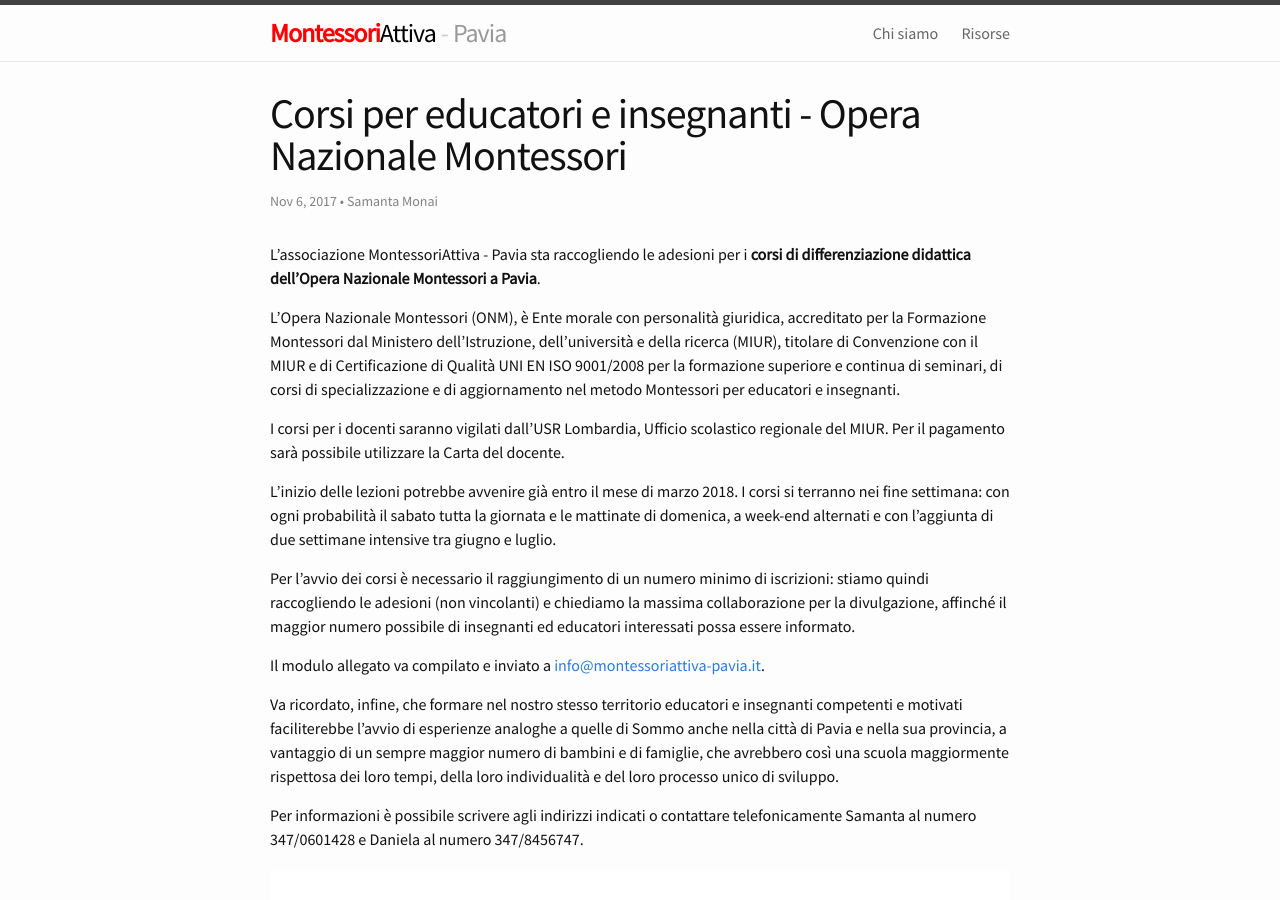
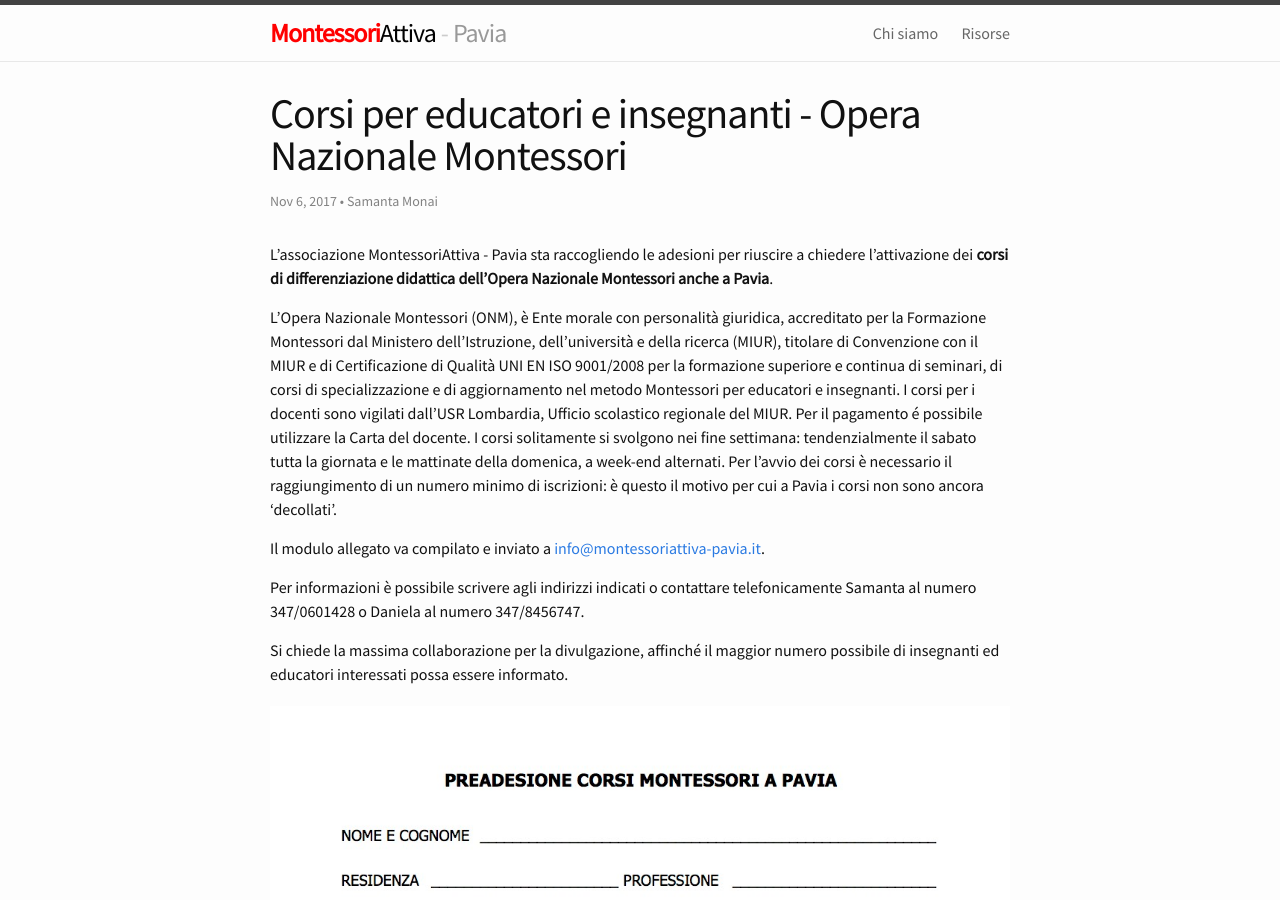
Before and after one commit to montessori-attiva-pavia/montessori-attiva-pavia.github.io, a Jekyll site: the page built from _posts/2017-11-06-corsi-educatori-e-insegnanti.markdown, in a window 1280 px wide and 900 px high. Built offline with Jekyll 4.4.1, drawn with Linux system fonts in a browser that asks for light colours; comment, search, counter and statistics services are not loaded.

Commit message:
corretto testo corsi

```diff
--- a/_posts/2017-11-06-corsi-educatori-e-insegnanti.markdown
+++ b/_posts/2017-11-06-corsi-educatori-e-insegnanti.markdown
@@ -7,21 +7,18 @@
 pinned: true
 ---
 
-L'associazione MontessoriAttiva - Pavia sta raccogliendo le adesioni per i **corsi di differenziazione didattica dell'Opera Nazionale Montessori a Pavia**.
 
-L’Opera Nazionale Montessori (ONM), è Ente morale con personalità giuridica, accreditato per la Formazione Montessori dal Ministero dell’Istruzione, dell’università e della ricerca (MIUR), titolare di Convenzione con il MIUR e di Certificazione di Qualità UNI EN ISO 9001/2008 per la formazione superiore e continua di seminari, di corsi di specializzazione e di aggiornamento nel metodo Montessori per educatori e insegnanti.
+L’associazione MontessoriAttiva - Pavia sta raccogliendo le adesioni per riuscire a chiedere l'attivazione dei **corsi di differenziazione didattica dell’Opera Nazionale Montessori anche a Pavia**.
 
-I corsi per i docenti saranno vigilati dall'USR Lombardia, Ufficio scolastico regionale del MIUR. Per il pagamento sarà possibile utilizzare la Carta del docente.
-
-L'inizio delle lezioni potrebbe avvenire già entro il mese di marzo 2018. I corsi si terranno nei fine settimana: con ogni probabilità il sabato tutta la giornata e le mattinate di domenica, a week-end alternati e con l’aggiunta di due settimane intensive tra giugno e luglio.
-
-Per l'avvio dei corsi è necessario il raggiungimento di un numero minimo di iscrizioni: stiamo quindi raccogliendo le adesioni (non vincolanti) e chiediamo la massima collaborazione per la divulgazione, affinché il maggior numero possibile di insegnanti ed educatori interessati possa essere informato.
+L’Opera Nazionale Montessori (ONM), è Ente morale con personalità giuridica, accreditato per la Formazione Montessori dal Ministero dell’Istruzione, dell’università e della ricerca (MIUR), titolare di Convenzione con il MIUR e di Certificazione di Qualità UNI EN ISO 9001/2008 per la formazione superiore e continua di seminari, di corsi di specializzazione e di aggiornamento nel metodo Montessori per educatori e insegnanti. I corsi per i docenti sono vigilati dall’USR Lombardia, Ufficio scolastico regionale del MIUR. Per il pagamento é possibile utilizzare la Carta del docente.  I corsi solitamente si svolgono nei fine settimana: tendenzialmente il sabato tutta la giornata e le mattinate della domenica, a week-end alternati.
+Per l’avvio dei corsi è necessario il raggiungimento di un numero minimo di iscrizioni: è questo il motivo per cui a Pavia i corsi non sono ancora 'decollati'.
 
 Il modulo allegato va compilato e inviato a [info@montessoriattiva-pavia.it](mailto:info@montessoriattiva-pavia.it).
 
-Va ricordato, infine, che formare nel nostro stesso territorio educatori e insegnanti competenti e motivati faciliterebbe l'avvio di esperienze analoghe a quelle di Sommo anche nella città di Pavia e nella sua provincia, a vantaggio di un sempre maggior numero di bambini e di famiglie, che avrebbero così una scuola maggiormente rispettosa dei loro tempi, della loro individualità e del loro processo unico di sviluppo.
+Per informazioni è possibile scrivere agli indirizzi indicati o contattare telefonicamente Samanta al numero 347/0601428 o Daniela al numero 347/8456747.
 
-Per informazioni è possibile scrivere agli indirizzi indicati o contattare telefonicamente Samanta al numero 347/0601428 e Daniela al numero 347/8456747.
+Si chiede la massima collaborazione per la divulgazione, affinché il maggior numero possibile di insegnanti ed educatori interessati possa essere informato.
+
 
 
 {% include image.html img="/assets/img/2017-11-06/ModuloPreadesioneCorsiPavia.jpg" title="Modulo preadesione Corsi educatori ed insegnanti a Pavia" url="/assets/img/2017-11-06/ModuloPreadesioneCorsiPavia.pdf" %}
```
